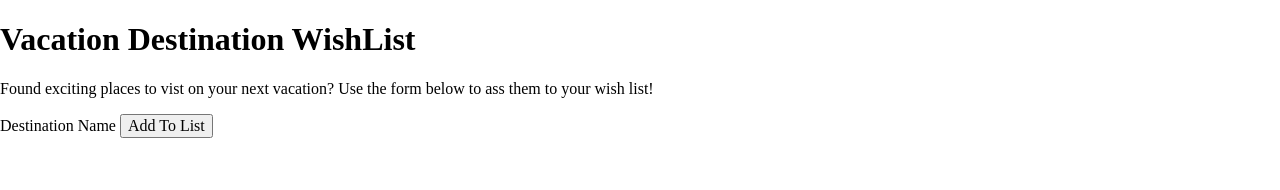
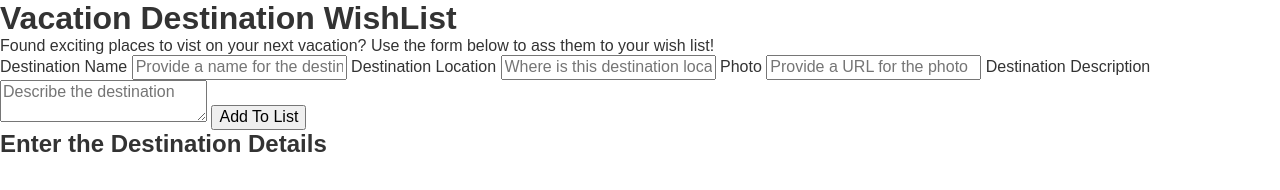
Before and after one commit to holliee/learningJS, a plain HTML site: page JavaScript-Basics-Course1/small-projects/vacation-destination/index.html in a window 1280 px wide. Drawn offline with nearby package versions, Linux system fonts and the light colour scheme.

Commit message:
finished most of HTML and started working on CSS

```diff
--- a/JavaScript-Basics-Course1/small-projects/vacation-destination/index.html
+++ b/JavaScript-Basics-Course1/small-projects/vacation-destination/index.html
@@ -23,9 +23,28 @@
 
     <main>
         <form id="destination_details_form">
-            <label>Destination Name</label>
+            <label for="name">Destination Name</label>
+            <input type="text" id="name" placeholder="Provide a name for the destination" required>
+
+            <label for="location">Destination Location</label>
+            <input type="text" id="location" placeholder="Where is this destination located" required>
+
+            <label for="photo">Photo</label>
+            <input type="url" id="photo" placeholder="Provide a URL for the photo">
+
+            <label for="description">Destination Description</label>
+            <textarea id="description" placeholder="Describe the destination"></textarea>
+
             <button type="submit">Add To List</button>
         </form>
+
+        <article>
+
+            <h2 id="title">Enter the Destination Details</h2>
+            <div id="destinations_container"></div>
+            <!--content generated by the JS-->
+
+        </article>
     </main>
 
     <!-- Our JavaScript -->
--- a/JavaScript-Basics-Course1/small-projects/vacation-destination/styles.css
+++ b/JavaScript-Basics-Course1/small-projects/vacation-destination/styles.css
@@ -0,0 +1,13 @@
+h1, h2, h3, h4, ul, li, p {
+    margin: 0;
+    padding: 0;
+}
+
+img {
+    max-width: 100%;
+}
+
+body {
+    font-family: Arial;
+    color: #333;
+}
```
